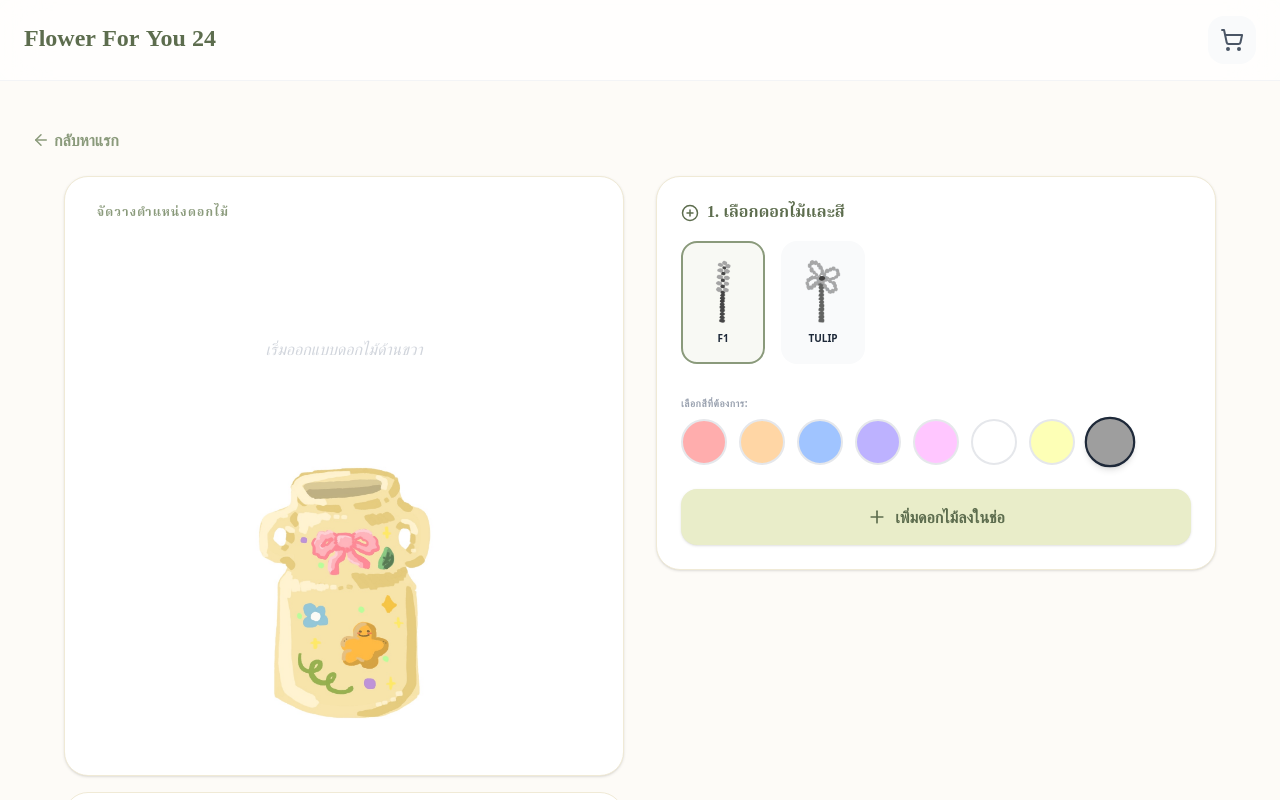
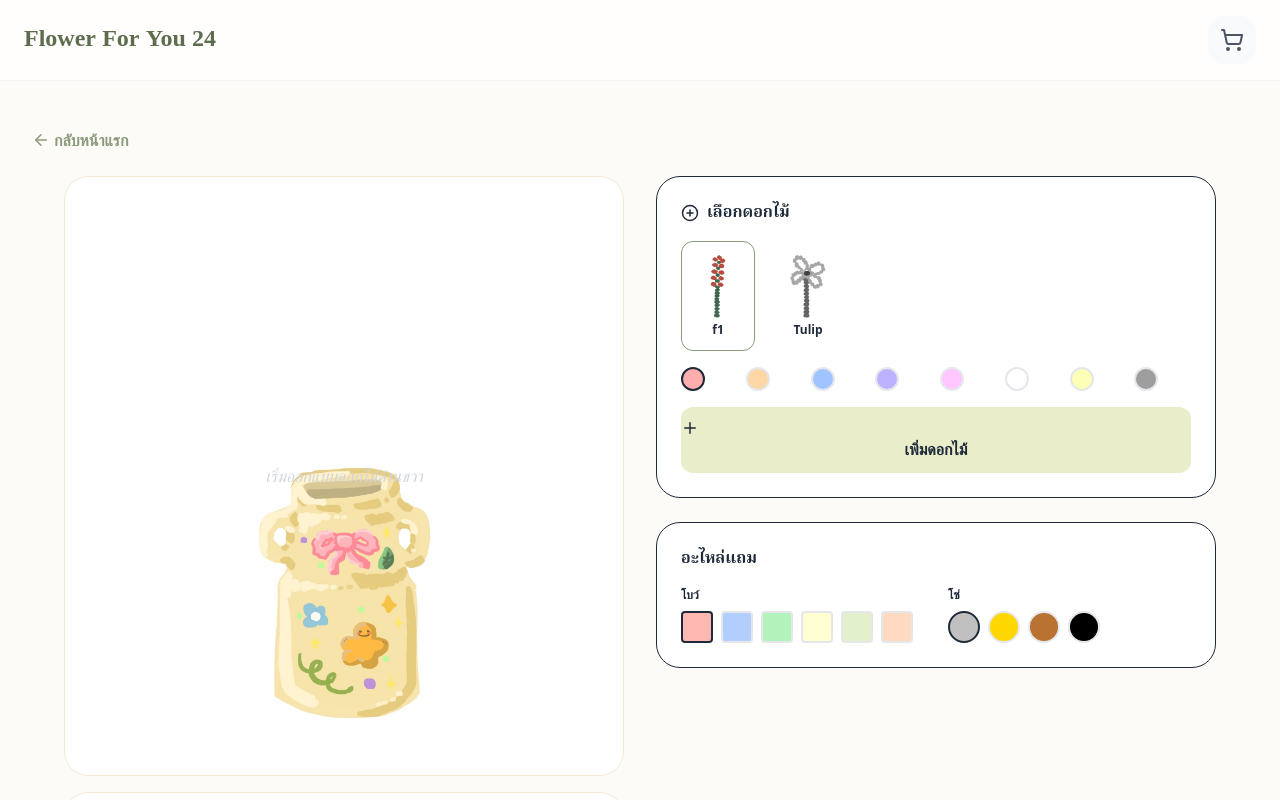
Before and after one commit to Pimvichada/my-flower-app, a React (Vite) app in the folder Frontend/flower-user/: page / in a window 1280 px wide. Both pictures are taken after a click on the button "ออกแบบเอง (Custom)". Shown: the top 800 px of the page. Built offline with nearby package versions, Linux system fonts and the light colour scheme.

Commit message:
add flower

```diff
--- a/Frontend/flower-user/src/components/pages/CustomizerView.jsx
+++ b/Frontend/flower-user/src/components/pages/CustomizerView.jsx
@@ -6,43 +6,80 @@ import {
   Info,
   PlusCircle
 } from 'lucide-react';
-import { FLOWER_TYPES1, COLORS, RIBBON_COLORS, RING_COLORS, COLOR_NAMES, } from '../../constants/index';
+
+import {
+  FLOWER_TYPES1,
+  RIBBON_COLORS,
+  RING_COLORS,
+  COLOR_NAMES
+} from '../../constants/index';
+
 import bgJ from '../../assets/j.png';
-import { groupFlowers, calculateCustomPrice, captureSnapshot } from '../../utils/helpers';
+import {
+  groupFlowers,
+  calculateCustomPrice,
+  captureSnapshot
+} from '../../utils/helpers';
 
+const CustomizerView = ({
+  flowers,
+  setFlowers,
+  ribbon,
+  setRibbon,
+  ring,
+  setRing,
+  onAdd,
+  onBack,
+  editingId
+}) => {
+  const [selectedType, setSelectedType] = useState(FLOWER_TYPES1[0]);
+  const [selectedColor, setSelectedColor] = useState(
+    Object.keys(FLOWER_TYPES1[0].colors)[0]
+  );
 
-const CustomizerView = ({ flowers, setFlowers, ribbon, setRibbon, ring, setRing, onAdd, onBack, editingId }) => {
-  const [selectedType, setSelectedType] = useState(FLOWER_TYPES1[0]);
-  const [selectedColor, setSelectedColor] = useState(COLORS[0]);
   const [draggingId, setDraggingId] = useState(null);
   const [isCapturing, setIsCapturing] = useState(false);
+
   const previewRef = useRef(null);
   const svgRef = useRef(null);
 
+  /* ---------------- SNAPSHOT ---------------- */
   const handleCaptureSnapshot = async () => {
     if (!svgRef.current) return null;
     return await captureSnapshot(svgRef.current);
   };
 
+  /* ---------------- ADD FLOWER ---------------- */
   const addFlower = () => {
+    const img = selectedType.colors[selectedColor]?.img;
+    if (!img) return;
+
     const newFlower = {
-      ...selectedType,
+      id: Date.now(),
+      name: selectedType.name,
+      img,
       color: selectedColor,
-      id: Date.now(),
-      x: 50, y: 40,
+      x: 50,
+      y: 50,
       rotation: Math.random() * 40 - 20
     };
-    setFlowers([...flowers, newFlower]);
+
+    setFlowers(prev => [...prev, newFlower]);
   };
 
+  /* ---------------- REMOVE ONE ---------------- */
   const removeOneFlower = (name, color) => {
-    const indexToRemove = [...flowers].reverse().findIndex(f => f.name === name && f.color === color);
+    const indexToRemove = [...flowers]
+      .reverse()
+      .findIndex(f => f.name === name && f.color === color);
+
     if (indexToRemove !== -1) {
       const actualIndex = flowers.length - 1 - indexToRemove;
       setFlowers(flowers.filter((_, i) => i !== actualIndex));
     }
   };
 
+  /* ---------------- DRAG ---------------- */
   const handlePointerDown = (e, id) => {
     e.target.setPointerCapture(e.pointerId);
     setDraggingId(id);
@@ -50,130 +87,185 @@ const CustomizerView = ({ flowers, setFlowers, ribbon, setRibbon, ring, setRing,
 
   const handlePointerMove = (e) => {
     if (!draggingId || !previewRef.current) return;
+
     const rect = previewRef.current.getBoundingClientRect();
-    let newX = ((e.clientX - rect.left) / rect.width) * 100;
-    let newY = ((e.clientY - rect.top) / rect.height) * 100;
-    newX = Math.max(5, Math.min(95, newX));
-    newY = Math.max(5, Math.min(95, newY));
-    setFlowers(prev => prev.map(f => f.id === draggingId ? { ...f, x: newX, y: newY } : f));
+    let x = ((e.clientX - rect.left) / rect.width) * 100;
+    let y = ((e.clientY - rect.top) / rect.height) * 100;
+
+    x = Math.max(5, Math.min(95, x));
+    y = Math.max(5, Math.min(95, y));
+
+    setFlowers(prev =>
+      prev.map(f =>
+        f.id === draggingId ? { ...f, x, y } : f
+      )
+    );
   };
 
+  /* ---------------- ADD TO CART ---------------- */
   const handleAddToCart = async () => {
     setIsCapturing(true);
     const snapshot = await handleCaptureSnapshot();
+
     onAdd({
       name: `Custom Bouquet (${flowers.length} ดอก)`,
       price: calculateCustomPrice(flowers.length),
-      details: [...flowers],
-      snapshot: snapshot,
-      ribbon, ring,
+      details: flowers,
+      snapshot,
+      ribbon,
+      ring,
       type: 'custom'
     });
+
     setIsCapturing(false);
   };
 
   return (
-    <div className="min-h-screen bg-[#FDFBF7] p-4 md:p-8" onPointerMove={handlePointerMove} onPointerUp={() => setDraggingId(null)}>
-      <button onClick={onBack} className="mb-6 flex items-center text-[#8A9A7B] font-bold no-print">
-        <ArrowLeft size={18} className="mr-1" /> {editingId ? 'ยกเลิกการแก้ไข' : 'กลับหาแรก'}
+    <div
+      className="min-h-screen bg-[#FDFBF7] p-4 md:p-8"
+      onPointerMove={handlePointerMove}
+      onPointerUp={() => setDraggingId(null)}
+    >
+      {/* BACK */}
+      <button
+        onClick={onBack}
+        className="mb-6 flex items-center text-[#8A9A7B] font-bold"
+      >
+        <ArrowLeft size={18} className="mr-1" />
+        {editingId ? 'ยกเลิกการแก้ไข' : 'กลับหน้าแรก'}
       </button>
 
       <div className="max-w-6xl mx-auto grid grid-cols-1 lg:grid-cols-2 gap-8">
+
+        {/* ================= LEFT ================= */}
         <div className="flex flex-col gap-4">
-          <div ref={previewRef} className="bg-white rounded-3xl shadow-sm border border-[#F0EAD6] relative aspect-[4/5] md:h-[600px] overflow-hidden select-none touch-none" style={{ touchAction: 'none', backgroundImage: `url(${bgJ})`, backgroundSize: 'cover', backgroundPosition: 'center' }}>
 
-            <h3 className="absolute top-6 left-6 text-[#8A9A7B] font-bold uppercase tracking-widest text-xs z-20 bg-white/80 px-2 py-1 rounded ">
-              จัดวางตำแหน่งดอกไม้
-            </h3>
+          {/* PREVIEW */}
+          <div
+            ref={previewRef}
+            className="bg-white rounded-3xl border border-[#F0EAD6] relative aspect-[4/5] md:h-[600px] overflow-hidden"
+            style={{
+              backgroundImage: `url(${bgJ})`,
+              backgroundSize: 'cover',
+              backgroundPosition: 'center',
+              touchAction: 'none'
+            }}
+          >
+            <svg
+              ref={svgRef}
+              viewBox="0 0 100 125"
+              className="w-full h-full"
+            >
+              {/* โบว์ + โซ่ */}
+              {flowers.length > 0 && (
+                <g className="opacity-80">
+                  <circle
+                    cx="50"
+                    cy="100"
+                    r="8"
+                    fill="none"
+                    stroke={ring}
+                    strokeWidth="2"
+                  />
+                  <path
+                    d="M40 115 Q50 105 60 115 L55 125 L45 125 Z"
+                    fill={ribbon}
+                  />
+                </g>
+              )}
 
-            <svg ref={svgRef} width="100%" height="100%" viewBox="0 0 100 125" xmlns="http://www.w3.org/2000/svg" className="w-full h-full">
-
-              {/* {flowers.length > 0 && (
-                <g className="opacity-40">
-                  <circle cx="50" cy="100" r="8" fill="none" stroke={ring} strokeWidth="2" />
-                  <path d="M40 115 Q50 105 60 115 L55 125 L45 125 Z" fill={ribbon} />
-                </g>
-              )} */}
-
-              {flowers.map((f) => (
+              {flowers.map(f => (
                 <g
                   key={f.id}
+                  transform={`translate(${f.x}, ${f.y}) rotate(${f.rotation})`}
                   onPointerDown={(e) => handlePointerDown(e, f.id)}
                   style={{ cursor: 'move' }}
-                  transform={`translate(${f.x}, ${f.y}) rotate(${f.rotation})`}
                 >
-                  <circle cx="0" cy="0" r="14" fill="transparent" />
-                  <g transform="translate(-14, -14) scale(1.15)">
-                    <path d={f.img} fill={f.color} className="drop-shadow-md" />
-                  </g>
+                  <image
+                    href={f.img}
+                    x={-14}
+                    y={-14}
+                    width={28}
+                    height={28}
+                    draggable={false}
+                  />
                 </g>
               ))}
             </svg>
 
-            {flowers.length === 0 && <div className="absolute inset-0 flex items-top justify-center text-center p-40 text-gray-300 font-medium italic">เริ่มออกแบบดอกไม้ด้านขวา</div>}
+            {flowers.length === 0 && (
+              <div className="absolute inset-0 flex items-center justify-center text-gray-300 italic">
+                เริ่มออกแบบดอกไม้ด้านขวา
+              </div>
+            )}
           </div>
 
+          {/* PRICE + DETAILS */}
           <div className="bg-white p-6 rounded-3xl border border-[#F0EAD6]">
             <div className="flex justify-between items-center mb-6">
-              <div className="flex flex-col text-[#5D6D4E]">
-                <span className="text-xs font-bold uppercase opacity-60">ยอดรวมช่อนี้</span>
-                <span className="text-2xl font-bold">{calculateCustomPrice(flowers.length)} บาท</span>
+              <div>
+                <p className="text-xs font-bold text-gray-400">ยอดรวม</p>
+                <p className="text-2xl font-bold">
+                  {calculateCustomPrice(flowers.length)} บาท
+                </p>
               </div>
-              <button disabled={flowers.length < 1 || isCapturing} onClick={handleAddToCart} className={`px-8 py-4 rounded-full font-bold transition-all shadow-lg ${flowers.length > 0 && !isCapturing ? 'bg-[#8A9A7B] text-white hover:bg-[#6D7D5E]' : 'bg-gray-200 text-gray-400 cursor-not-allowed'}`}>
-                {isCapturing ? 'กำลังบันทึกภาพ...' : editingId ? 'บันทึกการแก้ไข' : 'ใส่ตะกร้าสินค้า'}
+
+              <button
+                disabled={flowers.length === 0 || isCapturing}
+                onClick={handleAddToCart}
+                className={`px-8 py-4 rounded-full font-bold ${
+                  flowers.length
+                    ? 'bg-[#8A9A7B] text-white'
+                    : 'bg-gray-200 text-gray-400'
+                }`}
+              >
+                ใส่ตะกร้า
               </button>
             </div>
+
+            {/* DETAILS */}
             {flowers.length > 0 && (
-              <div className="pt-4 border-t border-gray-100">
-                <p className="text-[10px] font-bold text-gray-400 mb-3 uppercase flex items-center gap-1">
-                  <Info size={12} /> รายละเอียดช่อ (ลบได้):
+              <div className="border-t pt-4">
+
+                <p className="text-xs font-bold text-gray-400 mb-2 flex items-center gap-1">
+                  <Info size={12} /> รายละเอียดช่อ
                 </p>
 
-                <div className="flex flex-wrap gap-2">
-                  {groupFlowers(flowers).map((g, idx) => (
+                {/* FLOWERS */}
+                <div className="flex flex-wrap gap-2 mb-4">
+                  {groupFlowers(flowers).map((g, i) => (
                     <span
-                      key={idx}
-                      className="bg-gray-50 px-3 py-1.5 rounded-full text-xs text-gray-600 border border-gray-100 flex items-center gap-2"
+                      key={i}
+                      className="bg-gray-50 px-3 py-1.5 rounded-full text-xs border flex items-center gap-2"
                     >
-
-
-                      {/* ชื่อ + จำนวน */}
-                      <span>
-                        {g.name} ({COLOR_NAMES[g.color] || 'ไม่ระบุสี'}) x {g.count}
-                      </span>
-
-                      {/* ปุ่มลบ */}
+                      {g.name} ({COLOR_NAMES[g.color]}) x {g.count}
                       <button
                         onClick={() => removeOneFlower(g.name, g.color)}
-                        className="text-gray-300 hover:text-red-500 transition-colors"
+                        className="text-gray-400 hover:text-red-500"
                       >
                         <Trash2 size={14} />
                       </button>
                     </span>
                   ))}
                 </div>
-              </div>
-            )}
 
-            {flowers.length > 0 && (
-              <div className="mt-4 pt-4 border-t border-gray-100">
-                <p className="text-[10px] font-bold text-gray-400 mb-3 uppercase flex items-center gap-1">
-                  <Info size={12} /> อะไหล่ที่เลือก:
+                {/* ACCESSORIES */}
+                <div className="pt-4 border-t">
+                  <p className="text-xs font-bold text-gray-400 mb-2 flex items-center gap-1">
+                    <Info size={12} /> อะไหล่ที่เลือก
                   </p>
 
-                <div className="flex flex-wrap gap-2">
-                  {/* โบว์ */}
-                  <span className="bg-gray-50 px-3 py-1.5 rounded-full text-xs text-gray-600 border border-gray-100 flex items-center gap-2">
+                  <div className="flex flex-wrap gap-3 text-xs">
+                    <span className="flex items-center gap-2 bg-gray-50 px-3 py-1.5 rounded-full border">
                       โบว์
                       <span
-                      className="w-4 h-4 rounded-md border"
+                        className="w-4 h-4 rounded border"
                         style={{ backgroundColor: ribbon }}
                       />
                     </span>
 
-                  {/* โช่ */}
-                  <span className="bg-gray-50 px-3 py-1.5 rounded-full text-xs text-gray-600 border border-gray-100 flex items-center gap-2">
-                    โช่
+                    <span className="flex items-center gap-2 bg-gray-50 px-3 py-1.5 rounded-full border">
+                      โซ่
                       <span
                         className="w-4 h-4 rounded-full border"
                         style={{ backgroundColor: ring }}
@@ -181,92 +273,109 @@ const CustomizerView = ({ flowers, setFlowers, ribbon, setRibbon, ring, setRing,
                     </span>
                   </div>
                 </div>
-            )}
-
 
               </div>
+            )}
           </div>
+        </div>
+
+        {/* ================= RIGHT ================= */}
         <div className="space-y-6">
-          <section className="bg-white p-6 rounded-3xl border border-[#F0EAD6] shadow-sm">
-            <h4 className="font-bold text-[#5D6D4E] mb-4 flex items-center gap-2">
-              <PlusCircle size={18} /> 1. เลือกดอกไม้และสี
+
+          {/* FLOWER SELECT */}
+          <section className="bg-white p-6 rounded-3xl border">
+            <h4 className="font-bold mb-4 flex items-center gap-2">
+              <PlusCircle size={18} /> เลือกดอกไม้
             </h4>
 
-            {/* ส่วนเลือกชนิดดอกไม้ (Flower Type Selection) */}
-            <div className="flex gap-4 mb-6 overflow-x-auto pb-2 no-scrollbar">
-              {FLOWER_TYPES1.map(type => {
-                const isSelected = selectedType.id === type.id;
-                const displayImg = isSelected
-                  ? (type.colors[selectedColor]?.img || type.colors['#9E9E9E']?.img)
-                  : type.colors['#9E9E9E']?.img;
-                return (
+            <div className="flex gap-4 overflow-x-auto mb-4">
+              {FLOWER_TYPES1.map(type => (
                 <button
                   key={type.id}
                   onClick={() => {
                     setSelectedType(type);
-                      // ถ้าดอกไม้ใหม่ไม่มีสีเดิม ให้กลับไปสีเริ่มต้น
-                      if (!type.colors[selectedColor]) {
-                        setSelectedColor('#9E9E9E');
-                      }
+                    setSelectedColor(Object.keys(type.colors)[0]);
                   }}
-                    className={`p-4 rounded-2xl border-2 transition-all flex-shrink-0 flex flex-col items-center gap-2 min-w-[80px] ${isSelected ? 'border-[#8A9A7B] bg-[#F8F9F4]' : 'border-transparent bg-gray-50'
+                  className={`p-3 rounded-xl border ${
+                    selectedType.id === type.id
+                      ? 'border-[#8A9A7B]'
+                      : 'border-transparent'
                   }`}
                 >
-
-                    <div className="w-12 h-16">
                   <img
-                        src={displayImg} // ใช้ตัวแปร displayImg ที่เราคำนวณไว้ด้านบน
-                        alt={type.name}
-                        className="w-full h-full object-contain transition-all duration-300"
+                    src={Object.values(type.colors)[0].img}
+                    className="w-12 h-16 object-contain"
                   />
-                    </div>
-                    <span className="text-[10px] font-bold uppercase">{type.name}</span>
+                  <p className="text-xs font-bold mt-1">{type.name}</p>
                 </button>
-                );
-              })}
+              ))}
             </div>
 
-
-            {/* ส่วนเลือกสี (Color Selection) - ดึงสีจาก selectedType โดยตรง */}
-            <p className="text-[10px] font-bold text-gray-400 mb-2 uppercase tracking-wider">เลือกสีที่ต้องการ:</p>
-            <div className="grid grid-cols-5 sm:grid-cols-9 gap-3 mb-6">
-              {Object.entries(selectedType.colors).map(([hex, data]) => (
+            {/* COLOR SELECT */}
+            <div className="grid grid-cols-8 gap-2 mb-4">
+              {Object.entries(selectedType.colors).map(([hex, c]) => (
                 <button
                   key={hex}
+                  title={c.name}
                   onClick={() => setSelectedColor(hex)}
-                  title={data.name}
-                  className={`w-full aspect-square rounded-full border-2 transition-all ${selectedColor === hex ? 'border-gray-800 scale-110 shadow-md' : 'border-gray-200'
+                  className={`w-6 h-6 rounded-full border-2 ${
+                    selectedColor === hex
+                      ? 'border-gray-800'
+                      : 'border-gray-200'
                   }`}
                   style={{ backgroundColor: hex }}
                 />
               ))}
             </div>
 
-            {/* ปุ่มเพิ่มดอกไม้ */}
             <button
               onClick={addFlower}
-              className="w-full py-4 bg-[#E9EDC9] text-[#5D6D4E] font-bold rounded-2xl hover:bg-[#CCD5AE] shadow-sm flex items-center justify-center gap-2 active:scale-95 transition-transform"
+              className="w-full py-3 bg-[#E9EDC9] rounded-xl font-bold"
             >
-              <Plus size={20} /> เพิ่มดอกไม้ลงในช่อ
+              <Plus size={18} /> เพิ่มดอกไม้
             </button>
           </section>
+
+          {/* ACCESSORIES */}
+          <section className="bg-white p-6 rounded-3xl border">
+            <h4 className="font-bold mb-4">อะไหล่แถม</h4>
+
+            <div className="grid grid-cols-2 gap-6">
+              <div>
+                <p className="text-xs font-bold mb-2">โบว์</p>
+                <div className="flex gap-2 flex-wrap">
+                  {RIBBON_COLORS.map(c => (
+                    <button
+                      key={c}
+                      onClick={() => setRibbon(c)}
+                      className={`w-8 h-8 rounded border-2 ${
+                        ribbon === c ? 'border-gray-800' : 'border-gray-200'
+                      }`}
+                      style={{ backgroundColor: c }}
+                    />
+                  ))}
+                </div>
               </div>
 
-
-
-        <section className="bg-white p-6 rounded-3xl border border-[#F0EAD6] shadow-sm text-[#5D6D4E]">
-          <h4 className="font-bold mb-4">2. อะไหล่แถมฟรี!</h4>
-          <div className="grid grid-cols-2 gap-6">
               <div>
-              <label className="text-[10px] font-bold opacity-60 block mb-2 uppercase">สีโบว์</label>
-              <div className="flex flex-wrap gap-2">{RIBBON_COLORS.map(c => <button key={c} onClick={() => setRibbon(c)} className={`w-8 h-8 rounded-lg border-2 ${ribbon === c ? 'border-gray-800 shadow-sm' : 'border-gray-200'}`} style={{ backgroundColor: c }} />)}</div>
+                <p className="text-xs font-bold mb-2">โซ่</p>
+                <div className="flex gap-2 flex-wrap">
+                  {RING_COLORS.map(c => (
+                    <button
+                      key={c}
+                      onClick={() => setRing(c)}
+                      className={`w-8 h-8 rounded-full border-2 ${
+                        ring === c ? 'border-gray-800' : 'border-gray-200'
+                      }`}
+                      style={{ backgroundColor: c }}
+                    />
+                  ))}
                 </div>
-            <div>
-              <label className="text-[10px] font-bold opacity-60 block mb-2 uppercase">สีโซ่</label>
-              <div className="flex flex-wrap gap-2">{RING_COLORS.map(c => <button key={c} onClick={() => setRing(c)} className={`w-8 h-8 rounded-full border-2 flex items-center justify-center ${ring === c ? 'border-gray-800 shadow-sm' : 'border-gray-200'}`} style={{ backgroundColor: c }}><div className="w-3 h-3 rounded-full border border-black/10"></div></button>)}</div>
               </div>
             </div>
           </section>
+
+        </div>
       </div>
     </div>
   );
```
Lines whose indentation alone changed are shown as unchanged.
